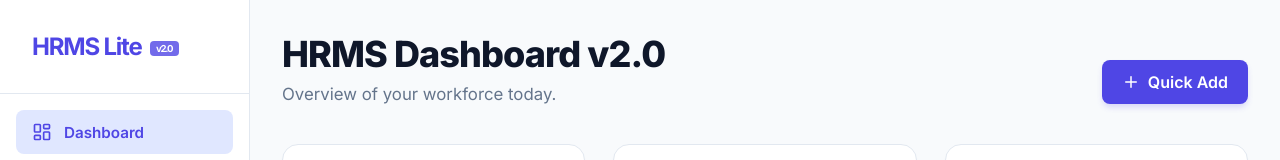
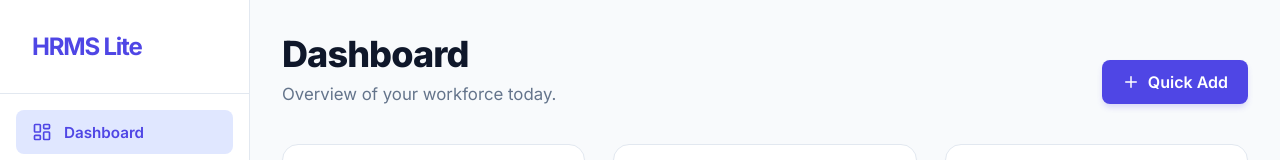
Before and after one commit to YashPrakash07/hrms_lite, a Next.js app: page / in a window 1280 px wide. Shown: the top 160 px of the page. Built offline with nearby package versions, Linux system fonts and the light colour scheme; no server answers.

Commit message:
style: remove temporary version tags from UI

```diff
--- a/src/app/page.tsx
+++ b/src/app/page.tsx
@@ -16,7 +16,7 @@ export default async function Home() {
     <div>
       <header style={{ marginBottom: '2.5rem', display: 'flex', justifyContent: 'space-between', alignItems: 'end' }}>
         <div>
-          <h1 style={{ fontSize: '2.25rem', fontWeight: '800', color: 'var(--foreground)', letterSpacing: '-0.025em' }}>HRMS Dashboard v2.0</h1>
+          <h1 style={{ fontSize: '2.25rem', fontWeight: '800', color: 'var(--foreground)', letterSpacing: '-0.025em' }}>Dashboard</h1>
           <p style={{ color: 'var(--muted-foreground)', marginTop: '0.5rem', fontSize: '1.05rem' }}>Overview of your workforce today.</p>
         </div>
         <Link href="/employees" style={{
--- a/src/components/Sidebar.tsx
+++ b/src/components/Sidebar.tsx
@@ -16,10 +16,7 @@ export default function Sidebar() {
 
     return (
         <aside className={styles.sidebar}>
-            <div className={styles.logo}>
-                HRMS Lite
-                <span style={{ fontSize: '0.6rem', background: 'var(--primary)', color: 'white', padding: '0.1rem 0.4rem', borderRadius: '4px', marginLeft: '0.5rem', verticalAlign: 'middle', opacity: 0.8 }}>v2.0</span>
-            </div>
+            <div className={styles.logo}>HRMS Lite</div>
             <nav className={styles.nav}>
                 {navItems.map((item) => {
                     const Icon = item.icon;
```
